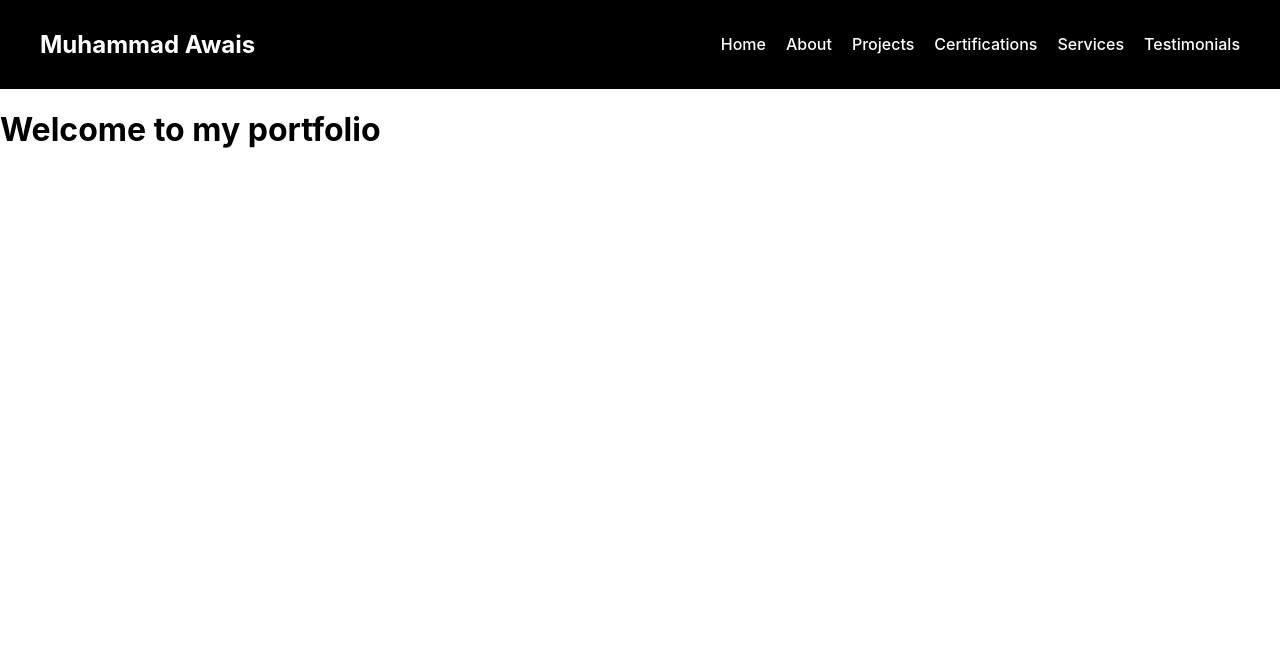
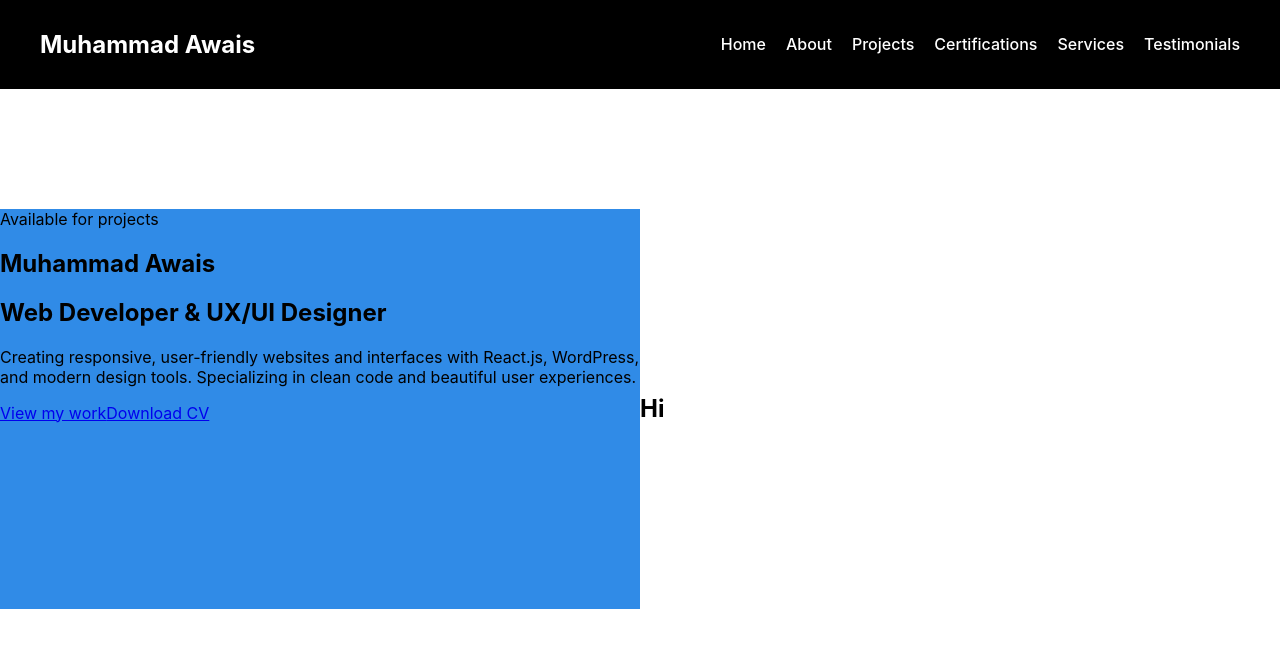
Before and after one commit to muhammad-awais-web-dev/WebMorph, a React (Create React App) app: page / in a window 1280 px wide. Shown: the top 648 px of the page. Built offline with nearby package versions, Linux system fonts and the light colour scheme.

Commit message:
created left section of the heroSection, needs styling tho

```diff
--- a/src/App.js
+++ b/src/App.js
@@ -1,10 +1,11 @@
 import './App.css';
 import Navbar from './components/Navbar';
+import HeroSection from './components/Hero';
 import { BrowserRouter as Router, Routes, Route } from 'react-router-dom';
 
-function Home(){
-  return <h1>Welcome to my portfolio</h1>
-}
+// function Home(){
+//   return <h1>Welcome to my portfolio</h1>
+// }
 function About(){
   return <h1>About Me</h1>
 }
@@ -26,7 +27,7 @@ function App() {
     <Router>
       <Navbar />
       <Routes>
-        <Route path='/' element={<Home />} />
+        <Route path='/' element={<HeroSection />} />
         <Route path='/about' element={< About/>} />
         <Route path='/projects' element={<Projects />} />
         <Route path='/certifications' element={<Certifications />} />
--- a/src/components/Components.css
+++ b/src/components/Components.css
@@ -23,3 +23,21 @@
 .navLink:hover{
     color: #308be7;
 }
+#heroSection{
+    min-height: 80vh;
+    display: flex;
+    flex-direction: row;
+    width: 100%;
+    justify-content: center;
+    align-items: center;
+}
+#heroSection div{
+    flex: 1 1 400px;
+}
+#heroInfo{
+    display: flex;
+    flex-direction: column;
+    justify-content: center;
+    align-items: end;
+    background-color: #308be7;
+}
--- /dev/null
+++ b/src/components/Hero.js
@@ -0,0 +1,29 @@
+import { Link } from "react-router-dom"
+
+function HeroSection(){
+    return(
+    <section id="heroSection">
+        <div>
+            <div id="heroInfo">
+                <div>
+                    <span>Available for projects</span>
+                    <h1>Muhammad Awais</h1>
+                    <h2>Web Developer & UX/UI Designer</h2>
+                    <p>Creating responsive, user-friendly websites and interfaces with React.js, WordPress, and modern design tools. Specializing in clean code and beautiful user experiences.</p>
+                    <div className="buttonContainer">
+                        <Link className="button" to={"/projects"} >View my work</Link>
+                        <a className="button" href="..\resourses\muhammad-awais.pdf" download>Download CV</a>
+                    </div>
+                </div>
+            </div>
+        </div>
+        <div>
+            <div id="heroCard">
+                <h1>Hi</h1>
+            </div>
+        </div>
+    </section>
+    )
+}
+
+export default HeroSection
```
Also changed, not shown: 1 other file (tests, documents, lock files or other folders).
